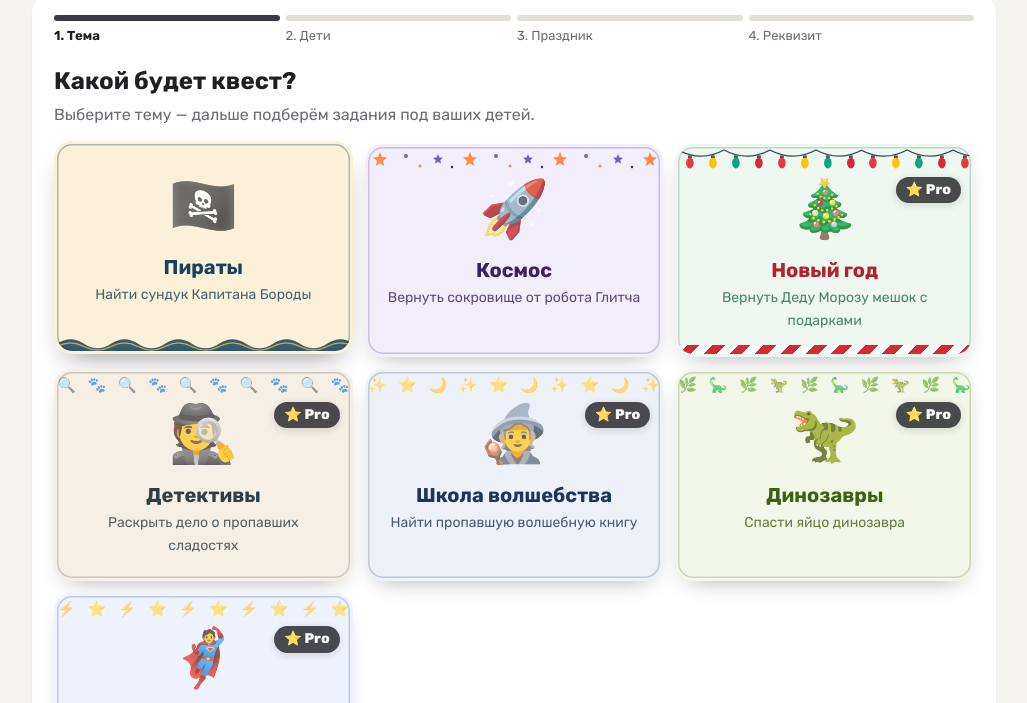
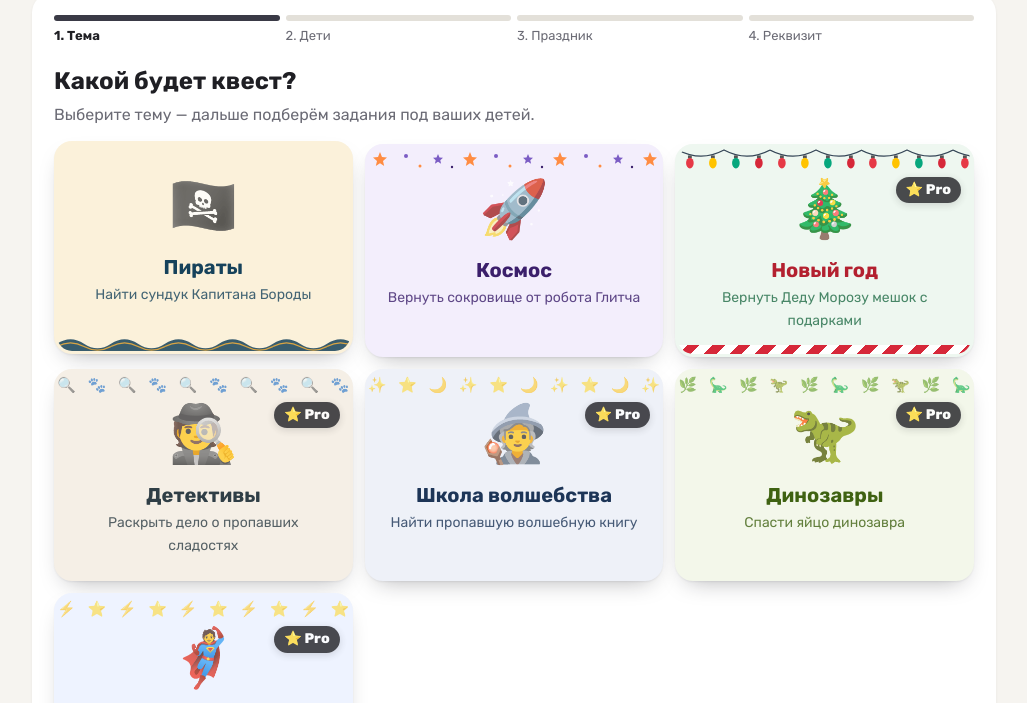
Before and after one commit to aykhanov/xplainquests, a plain HTML site: page create/index.html in a window 1280 px wide. In both pictures the pointer is over the element 329 px from the left and 325 px from the top of the page. Shown: the part 75-778 px from the top of the page, without its empty margins (126-1153 px from the left). Drawn offline with Linux system fonts and the light colour scheme.

Commit message:
Карточки тем: без рамки, только тень; наведение без мигания
Co-Authored-By: Claude Opus 5.5 <noreply@anthropic.com>
Claude-Session: https://claude.ai/code/session_018s3wP9d8NwfdH28ZwLv2gC

```diff
--- a/create/index.html
+++ b/create/index.html
@@ -148,11 +148,10 @@ input[type=text],input[type=tel],select,textarea{width:100%;padding:12px 14px;bo
 textarea{min-height:64px;resize:vertical}
 .tgrid{display:grid;grid-template-columns:repeat(3,1fr);gap:12px}
 @media(max-width:700px){.tgrid{grid-template-columns:1fr}}
-.tcard{border:3px solid transparent;border-radius:18px;padding:22px 16px;text-align:center;cursor:pointer;position:relative;overflow:hidden;transition:transform .15s,box-shadow .15s;background-image:linear-gradient(180deg,transparent 35%,color-mix(in srgb,currentColor 9%,transparent));box-shadow:inset 0 0 0 1.5px color-mix(in srgb,currentColor 22%,transparent),0 10px 24px -14px rgba(20,20,30,.45)}
-.tcard:hover{box-shadow:inset 0 0 0 1.5px color-mix(in srgb,currentColor 35%,transparent),0 14px 28px -14px rgba(20,20,30,.5)}
+.tcard{border:3px solid transparent;border-radius:18px;padding:22px 16px;text-align:center;cursor:pointer;position:relative;overflow:hidden;transition:transform .15s;background-image:linear-gradient(180deg,transparent 35%,color-mix(in srgb,currentColor 9%,transparent));box-shadow:0 1px 2px rgba(20,20,30,.06),0 10px 24px -12px rgba(20,20,30,.38);backface-visibility:hidden;transform:translateZ(0)}
+.tcard:hover{transform:translateY(-3px) translateZ(0)}
 .tcard.ny::after{content:'';position:absolute;left:0;right:0;bottom:0;height:9px;background:repeating-linear-gradient(-45deg,#d62839 0 9px,#fff 9px 18px)}
 .tcard.ny b{color:#b3202f}
-.tcard:hover{transform:translateY(-3px)}
 .tcard .e{font-size:56px;display:block}
 .tcard b{display:block;font-size:20px;margin-top:6px}
 .tcard span{font-size:14px;opacity:.8}
```
Also changed, not shown: index.html (+2 -3 lines), my/index.html (+2 -3 lines), q/index.html (+2 -3 lines).
